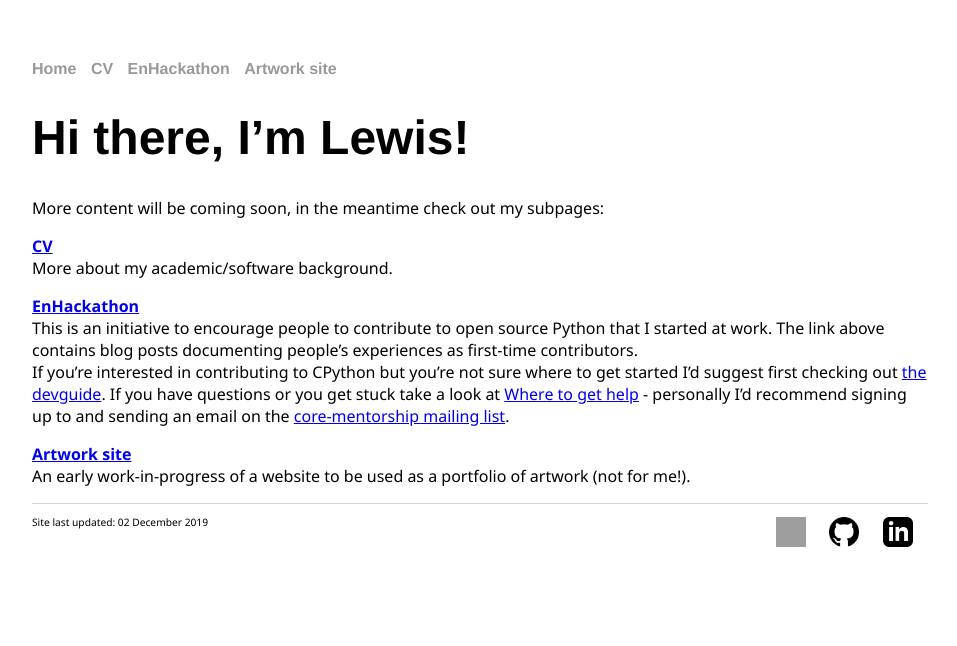
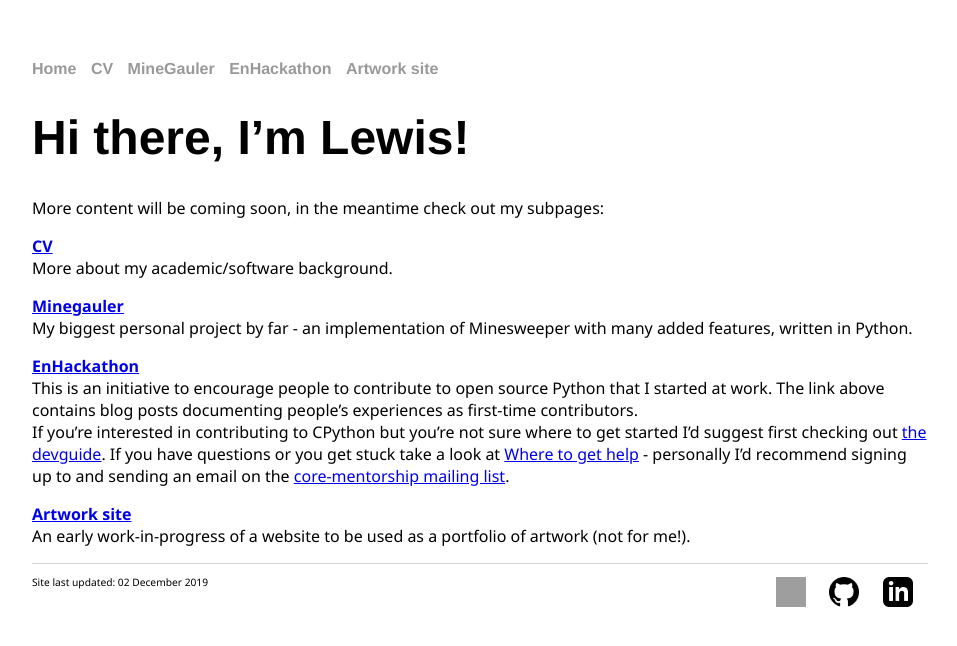
Before and after one commit to LewisGaul/LewisGaul.github.io, a Jekyll site: the page built from index.md, in a window 1280 px wide. Shown: the top 646 px of the page, without its empty margins (160-1117 px from the left). Built offline with Jekyll 4.4.1, drawn with Linux system fonts in a browser that asks for light colours; grey boxes are pictures that could not be loaded.

Commit message:
Add minegauler page

```diff
--- a/_config.yml
+++ b/_config.yml
@@ -8,6 +8,8 @@ nav:
     href: /
   - name: CV
     href: /cv.html
+  - name: MineGauler
+    href: /minegauler.html
   - name: EnHackathon
     href: https://enhackathon.github.io
   - name: Artwork site
--- a/index.md
+++ b/index.md
@@ -10,6 +10,9 @@ More content will be coming soon, in the meantime check out my subpages:
 [**CV**](./cv.html)
 More about my academic/software background.
 
+[**Minegauler**](./minegauler.html)
+My biggest personal project by far - an implementation of Minesweeper with many added features, written in Python.
+
 [**EnHackathon**](https://enhackathon.github.io)
 This is an initiative to encourage people to contribute to open source Python that I started at work. The link above contains blog posts documenting people's experiences as first-time contributors.
 If you're interested in contributing to CPython but you're not sure where to get started I'd suggest first checking out [the devguide](https://devguide.python.org/). If you have questions or you get stuck take a look at [Where to get help](https://devguide.python.org/help/) - personally I'd recommend signing up to and sending an email on the [core-mentorship mailing list](https://mail.python.org/mailman3/lists/core-mentorship.python.org/).
```
Also changed, not shown: minegauler.md (added, +42 -0 lines).
